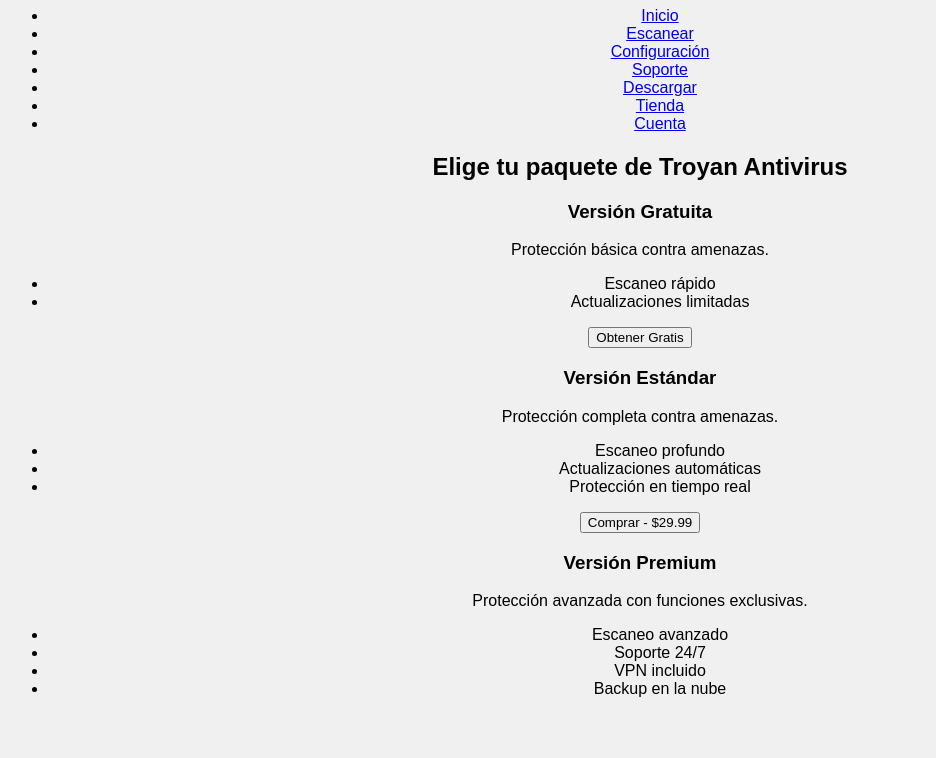
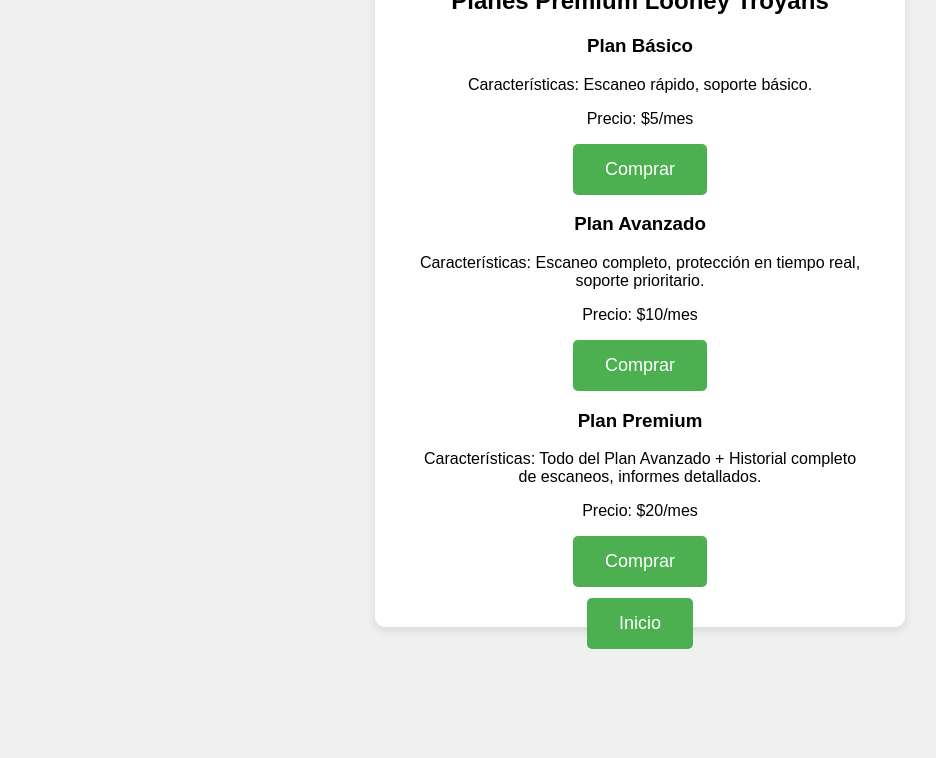
Before and after one commit to MiguelSuarez1503/Troyan-Antivirus-Company, a plain HTML site: page store.html in a window 1280 px wide. Shown: the part 131-889 px from the top of the page, without its empty margins (0-936 px from the left). After the commit the page ends 818 px from the top, so only its background shows below. Drawn offline with Linux system fonts and the light colour scheme; files that its build step writes are made by us from their sources.

Commit message:
Update store.html
Versión 1.0 14/04/25

```diff
--- a/store.html
+++ b/store.html
@@ -3,58 +3,38 @@
 <head>
     <meta charset="UTF-8">
     <meta name="viewport" content="width=device-width, initial-scale=1.0">
-    <title>Tienda - Troyan Antivirus</title>
-    <link rel="stylesheet" href="CSS/style.css">
+    <title>Planes Premium</title>
+    <link rel="stylesheet" href="css/style.css">
 </head>
 <body>
+    <!-- Botón de inicio que redirige a la página principal, alineado a la derecha -->
+    <a href="index.html">
+        <button class="btn-inicio">Inicio</button>
+    </a>
 
-    <header>
-        <h1>Tienda - Troyan Antivirus</h1>
-        <!-- Menú de navegación -->
-        <nav>
-            <ul>
-                <li><a href="index.html">Inicio</a></li>
-                <li><a href="scanning.html">Escanear</a></li>
-                <li><a href="#">Configuración</a></li>
-                <li><a href="soporte.html">Soporte</a></li>
-                <li><a href="#">Descargar</a></li>
-                <li><a href="store.html">Tienda</a></li>
-                <li><a href="login.html">Cuenta</a></li>
-            </ul>
-        </nav>
-    </header>
+    <div class="container">
+        <h2>Planes Premium Looney Troyans</h2>
 
-    <main>
-        <h2>Elige tu paquete de Troyan Antivirus</h2>
+        <div class="plan">
+            <h3>Plan Básico</h3>
+            <p>Características: Escaneo rápido, soporte básico.</p>
+            <p>Precio: $5/mes</p>
+            <a href="#" class="btn">Comprar</a>
+        </div>
 
-        <div class="packages">
-            <div class="package">
-                <h3>Versión Gratuita</h3>
-                <p>Protección básica contra amenazas.</p>
-                <ul>
-                    <li>Escaneo rápido</li>
-                    <li>Actualizaciones limitadas</li>
-                </ul>
-                <button>Obtener Gratis</button>
-            </div>
+        <div class="plan">
+            <h3>Plan Avanzado</h3>
+            <p>Características: Escaneo completo, protección en tiempo real, soporte prioritario.</p>
+            <p>Precio: $10/mes</p>
+            <a href="#" class="btn">Comprar</a>
+        </div>
 
-            <div class="package">
-                <h3>Versión Estándar</h3>
-                <p>Protección completa contra amenazas.</p>
-                <ul>
-                    <li>Escaneo profundo</li>
-                    <li>Actualizaciones automáticas</li>
-                    <li>Protección en tiempo real</li>
-                </ul>
-                <button>Comprar - $29.99</button>
-            </div>
-
-            <div class="package">
-                <h3>Versión Premium</h3>
-                <p>Protección avanzada con funciones exclusivas.</p>
-                <ul>
-                    <li>Escaneo avanzado</li>
-                    <li>Soporte 24/7</li>
-                    <li>VPN incluido</li>
-                    <li>Backup en la nube</li>
-                </ul>
+        <div class="plan">
+            <h3>Plan Premium</h3>
+            <p>Características: Todo del Plan Avanzado + Historial completo de escaneos, informes detallados.</p>
+            <p>Precio: $20/mes</p>
+            <a href="#" class="btn">Comprar</a>
+        </div>
+    </div>
+</body>
+</html>
```
